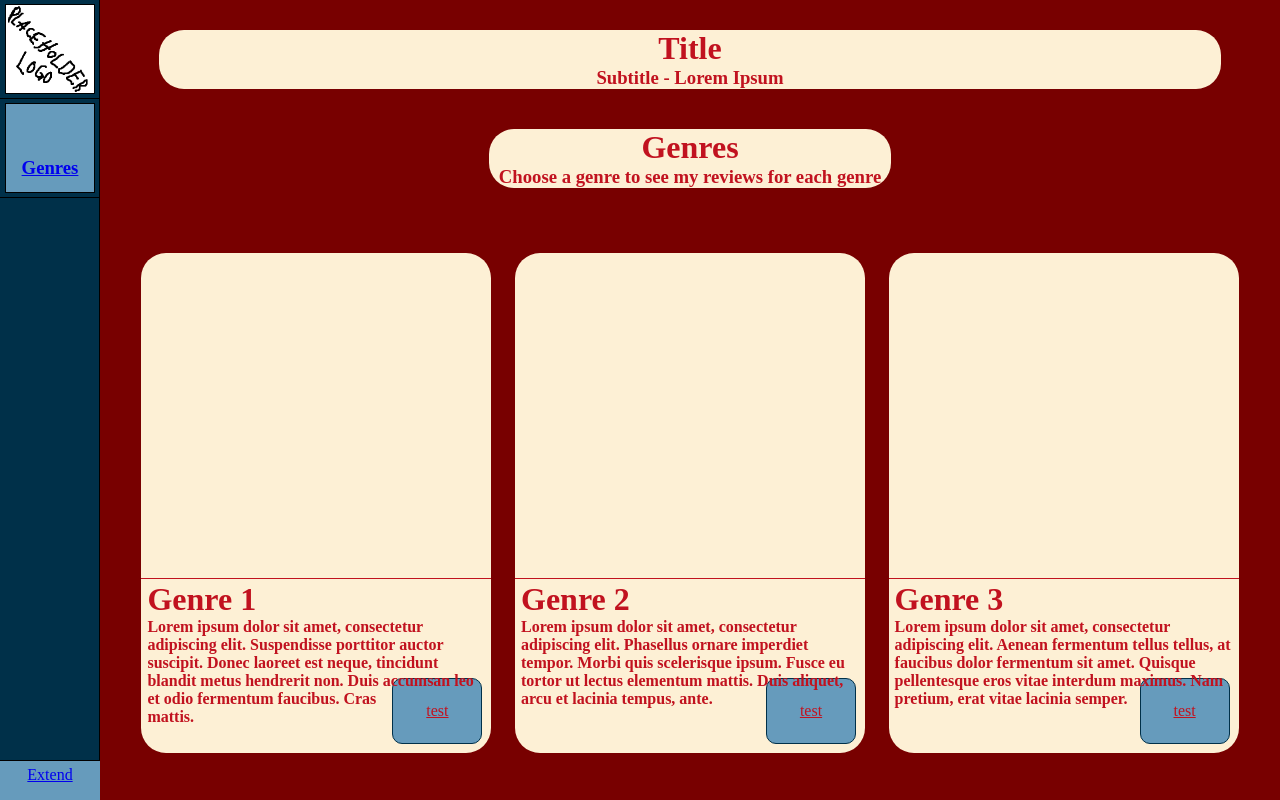
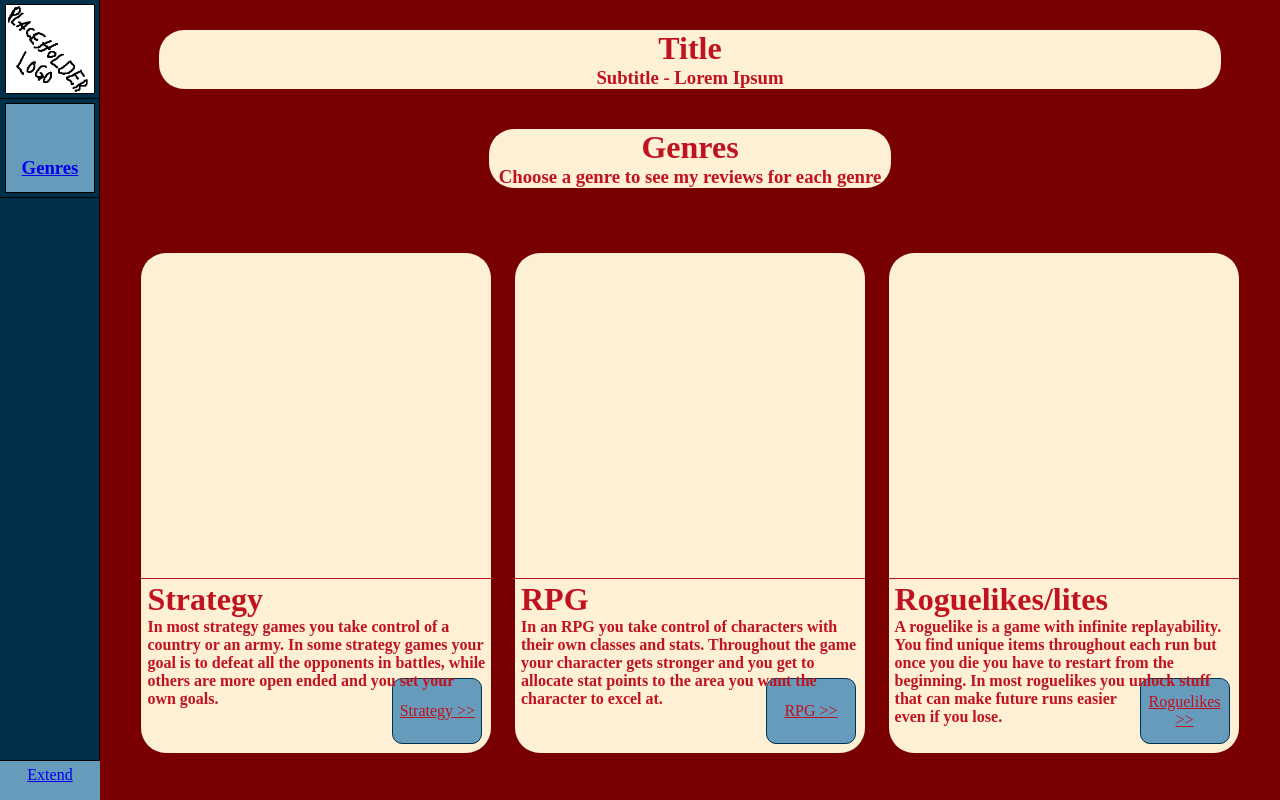
Before and after one commit to vuxcode/we1-project-Raad1028, a plain HTML site: page index.html in a window 1280 px wide. Drawn offline with Linux system fonts and the light colour scheme.

Commit message:
Added text content to frontpage, started making a template for genre pages

```diff
--- a/index.html
+++ b/index.html
@@ -22,10 +22,10 @@
                 <div class="imgbox"></div>
                 <div class="infobox">
                     <div class="infotext">
-                        <h1>Genre 1</h1>
-                        <a class="boxbutton" href="">test</a>
+                        <h1>Strategy</h1>
+                        <a class="boxbutton" href="GENRETEMPLATE.html">Strategy >></a>
                         <h4>
-                            Lorem ipsum dolor sit amet, consectetur adipiscing elit. Suspendisse porttitor auctor suscipit. Donec laoreet est neque, tincidunt blandit metus hendrerit non. Duis accumsan leo et odio fermentum faucibus. Cras mattis.</h4>
+                            In most strategy games you take control of a country or an army. In some strategy games your goal is to defeat all the opponents in battles, while others are more open ended and you set your own goals.</h4>
                     </div>
                 </div>
             </div>
@@ -33,10 +33,10 @@
                 <div class="imgbox"></div>
                 <div class="infobox">
                     <div class="infotext">
-                        <h1>Genre 2</h1>
-                        <a class="boxbutton" href="">test</a>
+                        <h1>RPG</h1>
+                        <a class="boxbutton" href="">RPG >></a>
                         <h4>
-                            Lorem ipsum dolor sit amet, consectetur adipiscing elit. Phasellus ornare imperdiet tempor. Morbi quis scelerisque ipsum. Fusce eu tortor ut lectus elementum mattis. Duis aliquet, arcu et lacinia tempus, ante. </h4>
+                            In an RPG you take control of characters with their own classes and stats. Throughout the game your character gets stronger and you get to allocate stat points to the area you want the character to excel at.</h4>
                     </div>
                 </div>
             </div>
@@ -44,10 +44,10 @@
                 <div class="imgbox"></div>
                 <div class="infobox">
                     <div class="infotext">
-                        <h1>Genre 3</h1>
-                        <a class="boxbutton" href="">test</a>
+                        <h1>Roguelikes/lites</h1>
+                        <a class="boxbutton" href="">Roguelikes >></a>
                         <h4>
-                            Lorem ipsum dolor sit amet, consectetur adipiscing elit. Aenean fermentum tellus tellus, at faucibus dolor fermentum sit amet. Quisque pellentesque eros vitae interdum maximus. Nam pretium, erat vitae lacinia semper. </h4>
+                            A roguelike is a game with infinite replayability. You find unique items throughout each run but once you die you have to restart from the beginning. In most roguelikes you unlock stuff that can make future runs easier even if you lose.</h4>
                     </div>
                 </div>
             </div>
```
Also changed, not shown: GENRETEMPLATE.html (added, +38 -0 lines).
